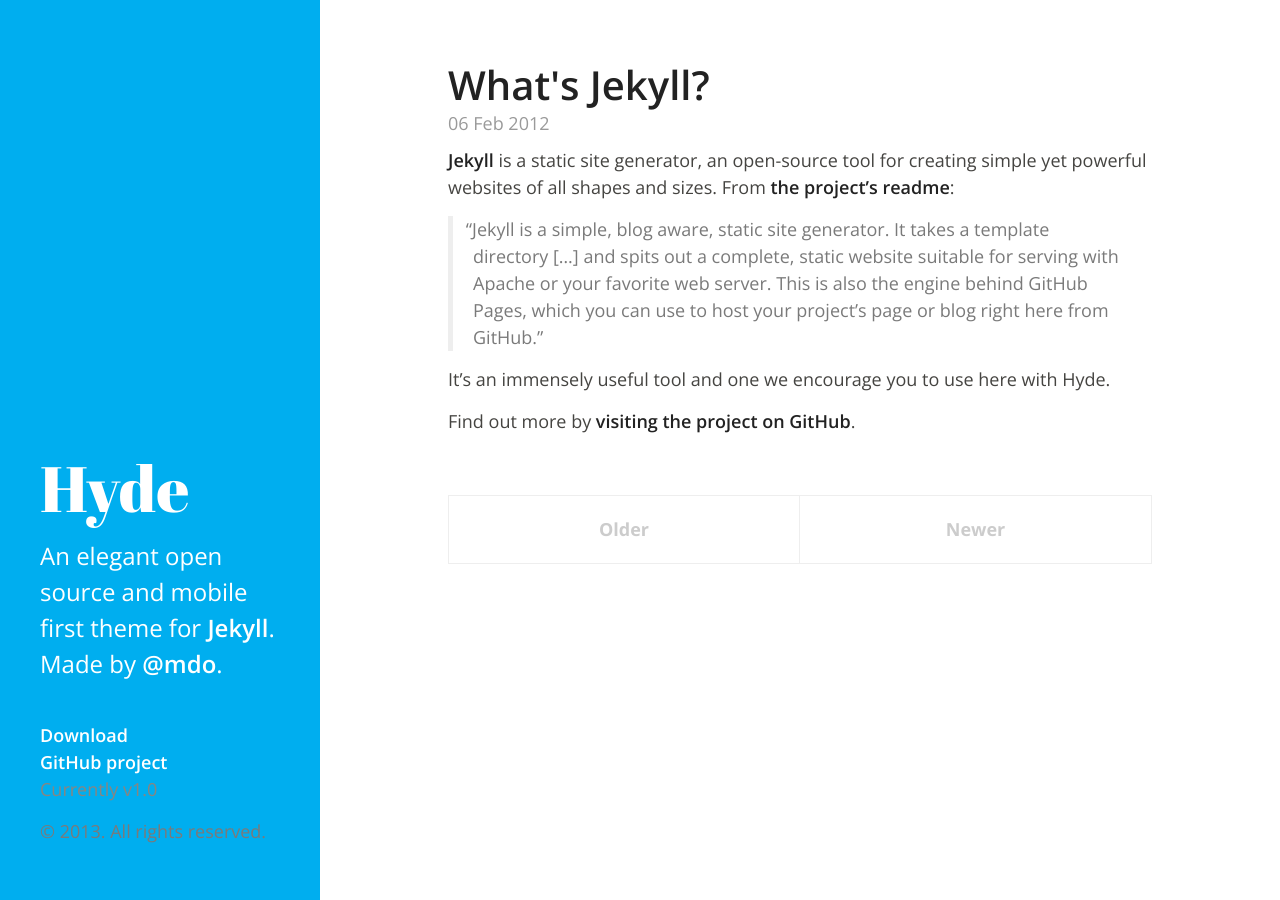
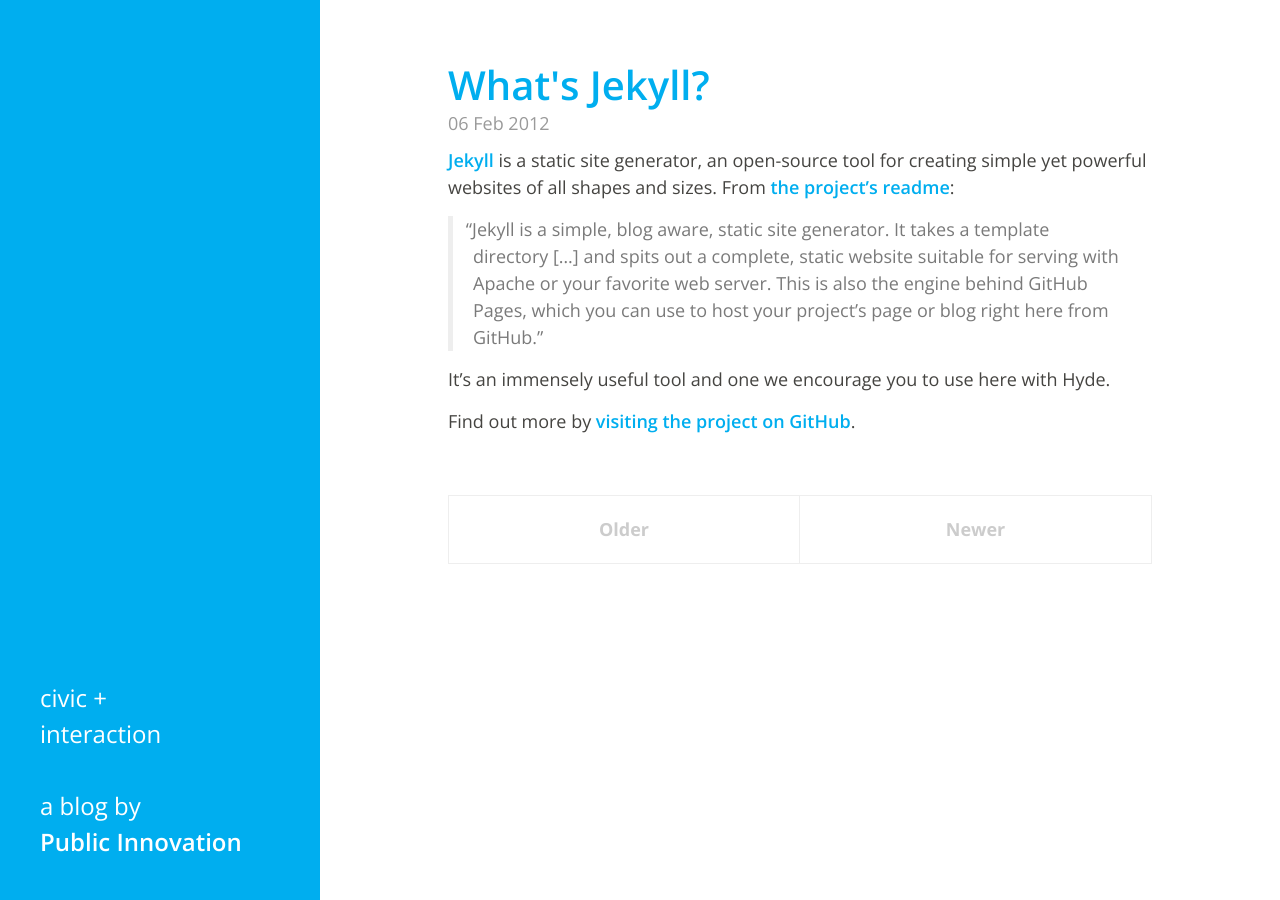
Before and after one commit to publicinnovation/blog, a Jekyll site: the page built from index.html, in a window 1280 px wide. Built offline with Jekyll 4.4.1, drawn with Linux system fonts in a browser that asks for light colours; Markdown is read by kramdown in place of the engine named in the settings; the list of posts is cut into pages by our own code.

Commit message:
fix baseurl issue

```diff
--- a/_config.yml
+++ b/_config.yml
@@ -1,6 +1,7 @@
-title:        Hyde
-tagline:      "Hyde, a Jekyll theme"
-
+title:        civic + interaction
+tagline:      a blog by Public Innovation
+url:          http://blog.publicinnovation.org
+baseurl:      /blog
 author:
   name:       ""
   email:      ""
--- a/_layouts/default.html
+++ b/_layouts/default.html
@@ -16,9 +16,9 @@
     <link rel="stylesheet" href="/public/css/custom.css">
     <link rel="stylesheet" href="http://fonts.googleapis.com/css?family=Open+Sans:300,400italic,400,600,700|Abril+Fatface">
 
-    <!-- Icons -->
+    <!-- Icons
     <link rel="apple-touch-icon-precomposed" sizes="144x144" href="/public/touch-icon-144-precomposed.png">
-    <link rel="shortcut icon" href="/public/favicon.png">
+    <link rel="shortcut icon" href="/public/favicon.png"> -->
 
     <!-- RSS -->
     <link rel="alternate" type="application/rss+xml" title="RSS" href="/atom.xml">
@@ -27,22 +27,7 @@
 
     <header class="masthead">
       <div class="masthead-inner">
-        <h1>Hyde</h1>
-        <p class="lead">An elegant open source and mobile first theme for <a href="http://jekyllrb.com" target="_blank">Jekyll</a>. Made by <a href="https://twitter.com/mdo" target="_blank">@mdo</a>.</p>
-
-        <div class="colophon">
-          <ul class="colophon-links">
-            <li>
-              <a href="https://github.com/mdo/hyde/archive/v1.0.0.zip">Download</a>
-            </li>
-            <li>
-              <a href="https://github.com/mdo/hyde">GitHub project</a>
-            </li>
-            <li>Currently v1.0</li>
-          </ul>
-          <p>&copy; 2013. {{ site.author.name }} All rights reserved.</p>
-        </div>
-
+        <p class="lead">civic +<br />interaction<br /><br />a blog by<br /><a href="http://publicinnovation.org/">Public Innovation</a></p>
       </div>
     </header>
 
--- a/public/css/custom.css
+++ b/public/css/custom.css
@@ -1,3 +1,7 @@
 .masthead {
 	background-color: #00aeef;
 }
+
+a {
+	color: #00aeef;
+}
```
